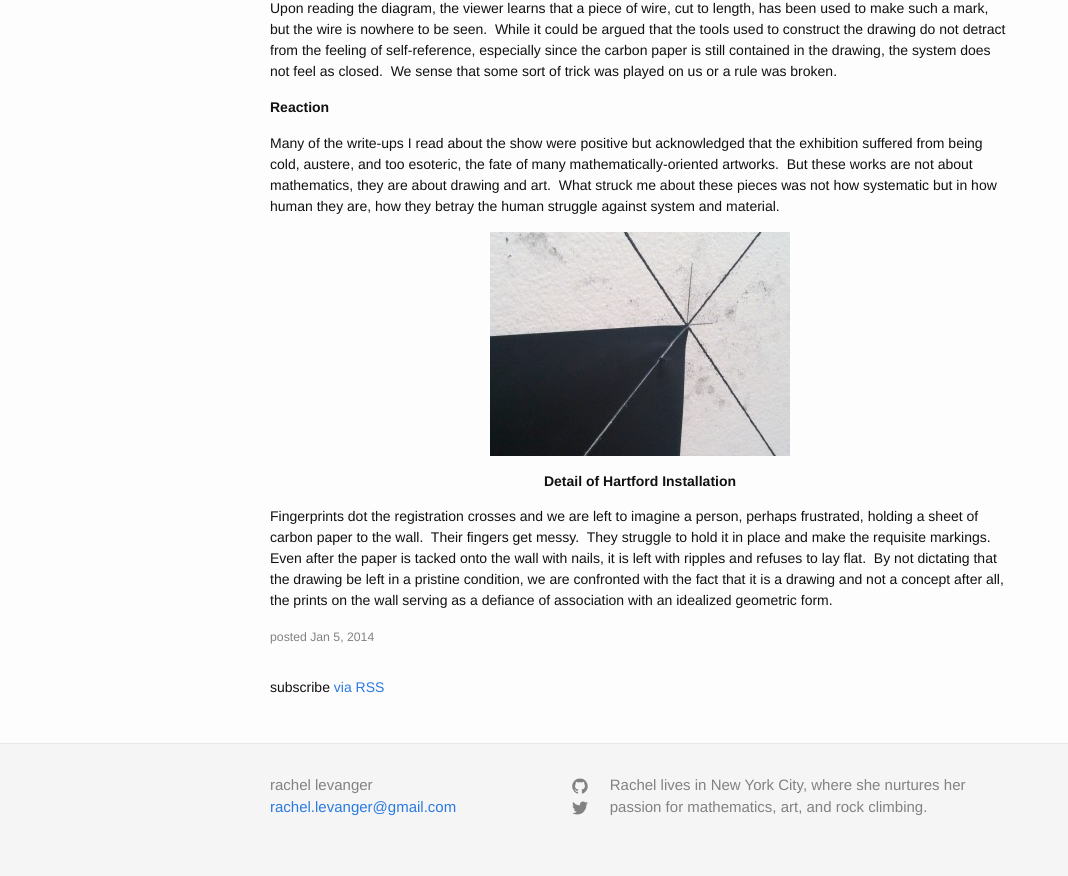
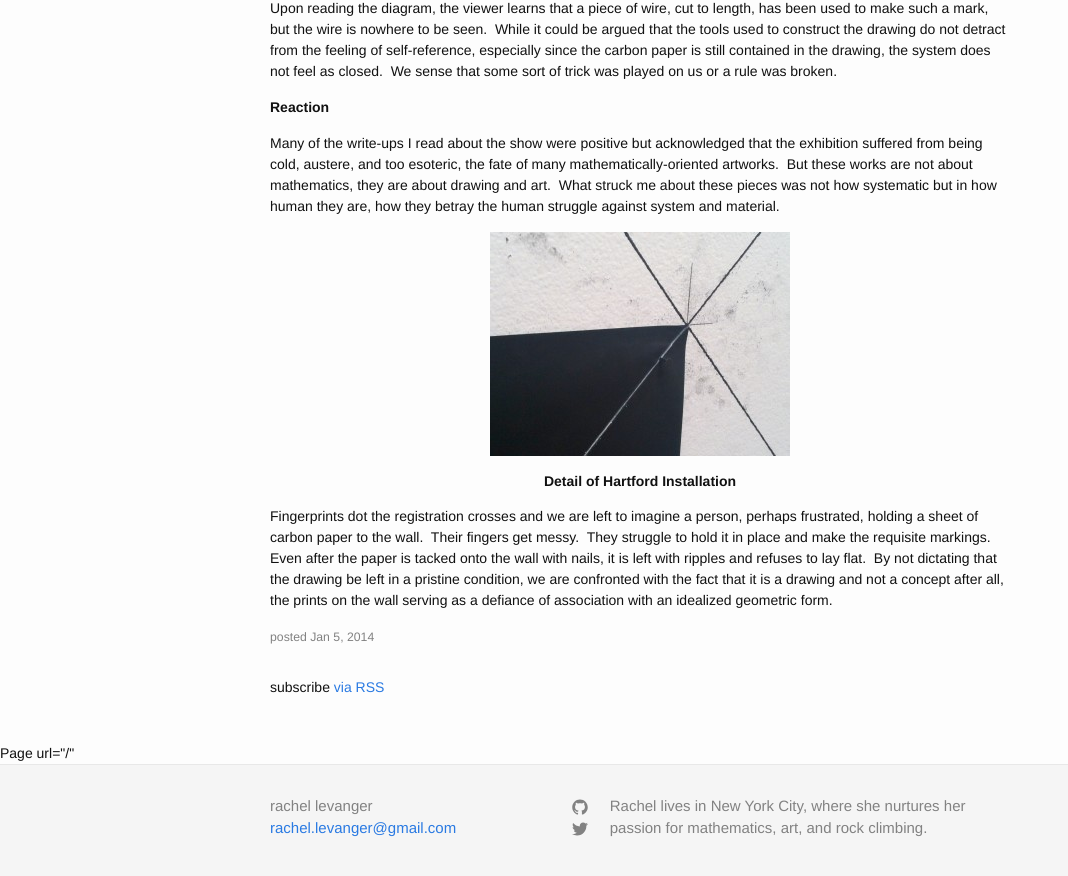
Before and after one commit to rachellevanger/rachellevanger.com, a Jekyll site: the page built from index.html, in a window 1280 px wide and 900 px high, scrolled down 5553 px. Shown: the top 876 px of the window, without its empty margins (0-1068 px from the left). Built offline with Jekyll 4.4.1, drawn with Linux system fonts in a browser that asks for light colours; some web fonts are replaced.

Commit message:
Debuggin writing link.

```diff
--- a/_layouts/default.html
+++ b/_layouts/default.html
@@ -34,7 +34,7 @@
         {{ content }}
       </div>
     </div>
-
+    Page url="{{ page.url }}"
     {% include footer.html %}
 
   </body>
```
